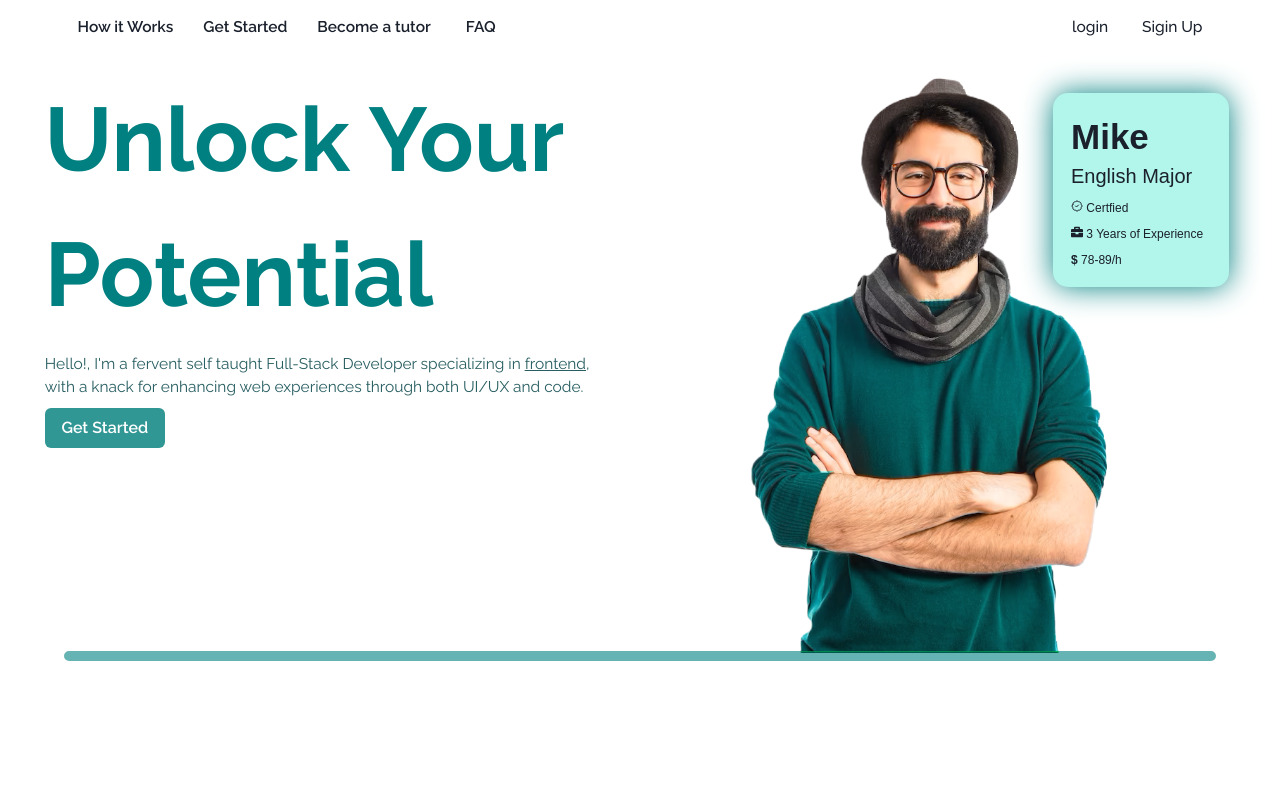
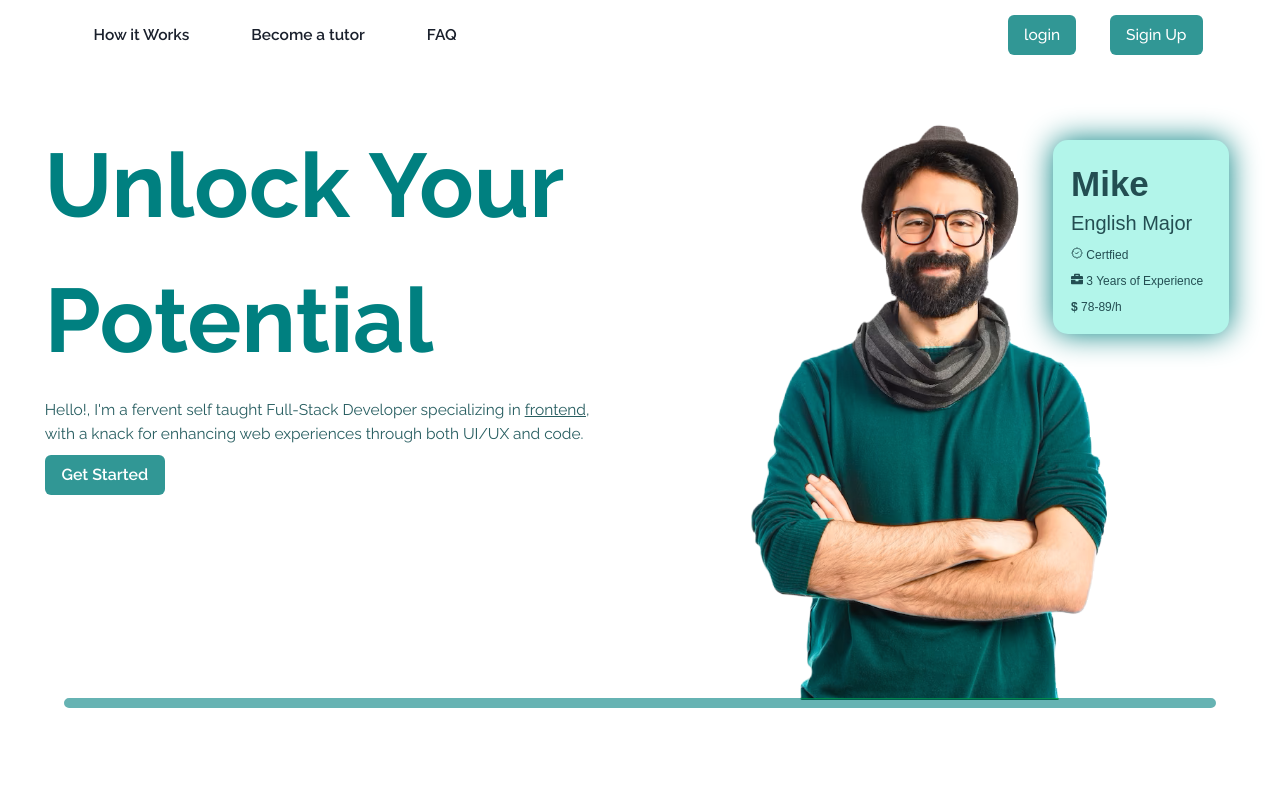
Before and after one commit to AdminForIinRange/Tutoring-Website, a React (Vite) app: page / in a window 1280 px wide. Shown: the top 800 px of the page. Built offline with nearby package versions, Linux system fonts and the light colour scheme.

Commit message:
70% done, i need to set up firebase hosting :) and need Auth

```diff
--- a/src/components/FAQ.jsx
+++ b/src/components/FAQ.jsx
@@ -46,11 +46,11 @@ export default function FAQ() {
 
 
 
-        <Accordion  justifyContent={"center"} w={"100%"} mt={"-80px"} defaultIndex={[0]} allowMultiple>
+        <Accordion p={"0px"}  justifyContent={"center"} w={"100%"} mt={"-80px"} defaultIndex={[0]} allowMultiple>
 
-  <AccordionItem border={"0px"}>
+  <AccordionItem border={"0px"} w={"100%"}>
 
-  <HStack justify={"center"}>
+  <HStack justify={"center"} >
 
       <AccordionButton>
 
@@ -59,24 +59,25 @@ export default function FAQ() {
         <AccordionIcon />
 
 
-<Text >
+
 View FAQ
-</Text>
+
 
       </AccordionButton>
       </HStack>
-    <AccordionPanel >
+    <AccordionPanel  >
 
     <HStack align={"start"}   w={{ base: "100%",
-          xsm: "90%",
-          ssm: "90%",
-          sm: "90%",
+          xsm: "100%",
+          ssm: "100%",
+          sm: "100%",
           lg: "90%",
           xl: "70%",
           xxl: "70%",
           xxxl: "70%",}} flexWrap={"wrap"} justify={"center"} gap={"20px"}>
           {questions.map((questionsBox) => (
             <Box
+
             transition="transform, 0.3s ease-in-out, boxShadow 1s ease-in-out"
             _hover={{
               transform: "scale(1.03)",
@@ -96,8 +97,9 @@ View FAQ
               xxxl: "500px",}}
               bgColor={"gray.200"}
               p={"1.5%"}
+
             >
-              <Text>{questionsBox}</Text>
+              <Text   >{questionsBox}</Text>
             </Box>
           ))}
         </HStack>
--- a/src/components/Footer.jsx
+++ b/src/components/Footer.jsx
@@ -1,7 +1,17 @@
+import { Box } from '@chakra-ui/react'
 import React from 'react'
 
 export default function Footer() {
   return (
-    <div>Footer</div>
+    <>
+
+    <Box  mt={"50px"} bgColor={"gray.200"} w={"100%"} h={"200px"}>
+
+
+
+
+    </Box>
+
+</>
   )
 }
--- a/src/components/Navbar.jsx
+++ b/src/components/Navbar.jsx
@@ -59,21 +59,30 @@ import {
   Spacer,
 } from "@chakra-ui/react";
 import { Link } from "react-router-dom";
+import useScreenSize from "../hook/useScreenSize";
 
 export default function Navbar() {
+  const { isSmallScreen, isMdScreen } = useScreenSize();
   return (
-    <Box p={"15px"} >
+    <Box
+      p={"15px"}
+      position={"fixed"}
+      w={"100%"}
+      bgColor={"white"}
+      zIndex={"2"}
+    >
       <VStack justify={"center"} align={"center"}>
         <Box w={"100%"}>
           <HStack justify={"center"} h={"100%"} align={"Start"}>
             <HStack w={"90%"} justify={"center"} gap={"3%"}>
-
-
               <>
-
-                <ButtonGroup colorScheme="none" variant="link" >
+                <ButtonGroup colorScheme="none" variant="none">
                   <HStack gap={"30px"}>
                     <Button
+                      transition="transform, 0.3s ease-in-out, boxShadow 1s ease-in-out"
+                      _hover={{
+                        transform: "scale(1.03)",
+                      }}
                       fontSize={{
                         base: "8.5px",
                         xsm: "8.5px",
@@ -90,22 +99,10 @@ export default function Navbar() {
                     </Button>
 
                     <Button
-                      fontSize={{
-                        base: "8.5px",
-                        xsm: "8.5px",
-                        ssm: "12.5px",
-                        sm: "12.5px",
-                        md: "12.5px",
-                        lg: "12.5px",
-                        xl: "15.5px",
-                        xxl: "17.5px",
-                        xxxl: "17.5px",
+                      transition="transform, 0.3s ease-in-out, boxShadow 1s ease-in-out"
+                      _hover={{
+                        transform: "scale(1.03)",
                       }}
-                    >
-                      {" "}
-                      <a href="#GetStarted">Get Started</a>
-                    </Button>
-                    <Button
                       fontSize={{
                         base: "8.5px",
                         xsm: "8.5px",
@@ -121,6 +118,10 @@ export default function Navbar() {
                       <a href="#BecomeAtutor">Become a tutor</a>
                     </Button>
                     <Button
+                      transition="transform, 0.3s ease-in-out, boxShadow 1s ease-in-out"
+                      _hover={{
+                        transform: "scale(1.03)",
+                      }}
                       fontSize={{
                         base: "8.5px",
                         xsm: "8.5px",
@@ -138,10 +139,16 @@ export default function Navbar() {
                   </HStack>
                 </ButtonGroup>
               </>
+
+
+{ isSmallScreen ? <>
+</>:
+
+<>
 <Spacer />
+              <Button colorScheme="teal" color={"white"}>
                 <Text
                   fontWeight={500}
-
                   fontSize={{
                     base: "8.5px",
                     xsm: "8.5px",
@@ -156,9 +163,11 @@ export default function Navbar() {
                 >
                   login
                 </Text>
+              </Button>
+
+              <Button colorScheme="teal" color={"white"}>
                 <Text
                   fontWeight={500}
-
                   fontSize={{
                     base: "8.5px",
                     xsm: "8.5px",
@@ -173,6 +182,9 @@ export default function Navbar() {
                 >
                   Sigin Up
                 </Text>
+              </Button>
+
+              </> }
             </HStack>
           </HStack>
         </Box>
--- a/src/components/TutorCard.jsx
+++ b/src/components/TutorCard.jsx
@@ -59,18 +59,135 @@ import {
 } from "@chakra-ui/react";
 import React from "react";
 
-
 import { MdOutlineAttachMoney } from "react-icons/md";
 import { FaBriefcase } from "react-icons/fa";
 import { LuBadgeCheck } from "react-icons/lu";
 import { CiBadgeDollar } from "react-icons/ci";
-export default function TutorCard({Name, Role, Cert, Experience, Hourly, Img, mainColor }) {
+import useScreenSize from "../hook/useScreenSize";
+
+
+export default function TutorCard({
+  Name,
+  Role,
+  Cert,
+  Experience,
+  Hourly,
+  Img,
+  mainColor,
+}) {
+
+  const { isSmallScreen, isMdScreen} = useScreenSize();
   return (
-    <VStack  transition="transform, 0.3s ease-in-out, boxShadow 1s ease-in-out"
+    <VStack
+
+      transition="transform, 0.3s ease-in-out, boxShadow 1s ease-in-out"
       _hover={{
         transform: "scale(1.03)",
       }}
+
     >
+     {isSmallScreen ? <>
+
+
+
+
+
+      <Box
+        fontFamily={"sans-serif"}
+        w={"170px"}
+        h={"280px"}
+        bgColor={"gray.200"}
+        borderRadius={"15px"}
+        p={"5%"}
+        fontWeight={"500"}
+        bgImage={Img}
+        backgroundSize={"contain"}
+        bgRepeat={"no-repeat"}
+        backgroundPosition={"bottom" }
+      >
+        <Box>
+          <Text fontWeight={"700"} fontSize={"20px"} >
+            {Name}{" "}
+            <Text mt={"100px"} fontWeight={"200"} fontSize={"12px"} as={"spam"}>
+              -{Role}
+            </Text>
+          </Text>
+          <Text fontSize={"13px"}>
+            {" "}
+            <Icon fontSize={"12px"} as={LuBadgeCheck} />{" "}
+            {Cert ? "Certfied" : ""}
+          </Text>
+
+          <Text fontSize={"13px"}>
+            {" "}
+            <Icon fontSize={"12px"} as={FaBriefcase} /> {Experience} Years of
+            Experience
+          </Text>
+          <Text fontSize={"13px"}>
+            {" "}
+            <Text  fontSize={"13px"} as={"span"} fontWeight={"700"}>
+              $
+            </Text>{" "}
+            {Hourly}
+          </Text>
+
+        </Box>
+      </Box>
+      <VStack w={"100%"} align={"end"}>
+        <Button
+          bgColor={"#2B323C"}
+          colorScheme={"blackAlpha"}
+          color={"white"}
+          w={"100%"}
+        >
+          <Text fontSize={"25px"}>More</Text>
+        </Button>
+      </VStack>
+
+
+
+
+
+
+
+
+
+
+
+
+
+
+
+
+
+
+
+
+
+
+
+
+
+
+
+
+
+
+
+
+
+
+
+
+
+
+
+
+
+
+      </> :
+     <>
+
      <Box
         fontFamily={"sans-serif"}
         w={"325px"}
@@ -79,11 +196,8 @@ export default function TutorCard({Name, Role, Cert, Experience, Hourly, Img, ma
         borderRadius={"15px"}
         p={"4%"}
         fontWeight={"500"}
-
-
       >
-      <Box >
-
+        <Box>
           <Text fontWeight={"700"} fontSize={"25px"}>
             {Name}{" "}
             <Text fontWeight={"200"} fontSize={"15px"} as={"spam"}>
@@ -92,7 +206,8 @@ export default function TutorCard({Name, Role, Cert, Experience, Hourly, Img, ma
           </Text>
           <Text>
             {" "}
-        <Icon fontSize={"15px"} as={LuBadgeCheck} /> {Cert ? "Certfied" : ""}
+            <Icon fontSize={"15px"} as={LuBadgeCheck} />{" "}
+            {Cert ? "Certfied" : ""}
           </Text>
 
           <Text>
@@ -107,17 +222,23 @@ export default function TutorCard({Name, Role, Cert, Experience, Hourly, Img, ma
             </Text>{" "}
             {Hourly}
           </Text>
-      <VStack w={"100%"} h={"100%"} justify={"center"}  >
-        <Image  w={"300px"} h={"328px"} src={Img} />
-
+          <VStack w={"100%"} h={"100%"} justify={"center"}>
+            <Image w={"300px"} h={"328px"} src={Img} />
           </VStack>
         </Box>
       </Box>
       <VStack w={"100%"} align={"end"}>
-      <Button bgColor={"#2B323C"} colorScheme={"blackAlpha"} color={"white"} w={"100%"} >
+        <Button
+          bgColor={"#2B323C"}
+          colorScheme={"blackAlpha"}
+          color={"white"}
+          w={"100%"}
+        >
           <Text fontSize={"25px"}>More</Text>
         </Button>
       </VStack>
+
+      </>}
     </VStack>
-  )
+  );
 }
--- a/src/layouts/RootLayout.jsx
+++ b/src/layouts/RootLayout.jsx
@@ -2,6 +2,7 @@ import { Outlet } from "react-router-dom";
 
 import Navbar from "../components/Navbar.jsx";
 import Auth from "../pages/Auth/Auth.jsx";
+import { Box } from "@chakra-ui/react";
 
 
 export default function RootLayout() {
@@ -9,7 +10,6 @@ export default function RootLayout() {
     <div className="Layout">
       <Navbar />
 
-
       <Outlet />
     </div>
   );
--- a/src/pages/AboutUs/Components/EndorsementBanner.jsx
+++ b/src/pages/AboutUs/Components/EndorsementBanner.jsx
@@ -67,16 +67,8 @@ import {
 
 export default function EndorsementBanner() {
   return (
-    <> <VStack bgColor={"RGBA(0, 0, 0, 0.08)"}  p={"1% 2% 2% 2%"} mt={"10px"} w={"100%"} h={"100%"} justify={"center"} align={"center"} >
- <Text  mb={"10px"}  fontWeight={"300"}   fontSize={{ base: "30px",
-          xsm: "30px",
-          ssm: "40px",
-          sm: "40px",
-          md: "50px",
-          lg: "50px",
-          xl: "50px",
-          xxl: "60px",
-          xxxl: "60px",}}>Endorsements</Text>
+    <> <VStack bgColor={"RGBA(0, 0, 0, 0.08)"}  p={"3% 2% 3% 2%"} mt={"10px"} w={"100%"} h={"100%"} justify={"center"} align={"center"} >
+
 
 
 
--- a/src/pages/FindTutor/FindTutor.jsx
+++ b/src/pages/FindTutor/FindTutor.jsx
@@ -48,10 +48,10 @@ export default function FindTutor() {
       >
         <HStack
           flexWrap={"wrap"}
-          w={{ base: "90%",
-          xsm: "90%",
-          ssm: "90%",
-          sm: "90%",
+          w={{ base: "95%",
+          xsm: "95%",
+          ssm: "95%",
+          sm: "95%",
           md: "90%",
           lg: "90%",
           xl: "90%",
@@ -60,7 +60,15 @@ export default function FindTutor() {
           h={"100%"}
           align={"center"}
           justify={"center"}
-          gap={"30px"}
+          gap={{ base: "10px",
+          xsm: "10px",
+          ssm: "10px",
+          sm: "20px",
+          md: "20px",
+          lg: "20px",
+          xl: "30px",
+          xxl: "30px",
+          xxxl: "30px",}}
         >
           <TutorCard
             mainColor={"teal"}
@@ -72,7 +80,7 @@ export default function FindTutor() {
           />
           <TutorCard
             mainColor={"#2B323C"}
-            Name={"IDK"}
+            Name={"Mia"}
             Cert={true}
             Img={Accounting}
             Hourly={"42-61/h"}
@@ -81,7 +89,7 @@ export default function FindTutor() {
 
           <TutorCard
             mainColor={"#757174"}
-            Name={"Primeagen"}
+            Name={"Mike"}
             Cert={true}
             Img={MatchsTutor}
             Hourly={"56-60/h"}
@@ -89,16 +97,16 @@ export default function FindTutor() {
           />
           <TutorCard
             mainColor={"#2B323C"}
-            Name={"IDK"}
+            Name={"Axel"}
             Cert={true}
             Img={ItTeacher}
             Hourly={"42-61/h"}
-            Role={"Software Developer "}
+            Role={"Web Developer "}
           />
 
           <TutorCard
             mainColor={"#757174"}
-            Name={"Primeagen"}
+            Name={"Mia"}
             Cert={true}
             Img={Teacher}
             Hourly={"56-60/h"}
--- a/src/pages/GlobalPage.jsx
+++ b/src/pages/GlobalPage.jsx
@@ -6,10 +6,11 @@ import FindTutor from './FindTutor/FindTutor.jsx'
 import Review from '../components/Review.jsx'
 import FAQ from '../components/FAQ.jsx'
 import Footer from '../components/Footer.jsx'
+import { Box } from '@chakra-ui/react'
 
 export default function GlobalPage() {
   return (
-    <>
+    <Box>
 
     <Home />
 
@@ -19,6 +20,6 @@ export default function GlobalPage() {
     <FAQ />
     <Footer />
 
-    </>
+    </Box>
   )
 }
--- a/src/pages/home/Home.jsx
+++ b/src/pages/home/Home.jsx
@@ -69,7 +69,7 @@ export default function Home() {
 
   return (
     <>
-      <VStack>
+      <VStack   >
         <HStack
           align={"start"}
           flexWrap={{
@@ -96,6 +96,7 @@ export default function Home() {
               xxl: "50%",
               xxxl: "50%",
             }}
+            mt={"100px"}
           >
             <VStack p={"3%"} align={"left"} justify={"left"} gap={"10px"}>
               <Text
@@ -147,7 +148,7 @@ export default function Home() {
           {isSmallScreen ? (
             <></>
           ) : (
-            <HStack w={"50%"} justify={"right"} p={"0% 2% 0% 0%"} align={"end"}>
+            <HStack     mt={"100px"} w={"50%"} justify={"right"} p={"0% 2% 0% 0%"} align={"end"}>
               <HStack w={"100%"} align={"end"}>
                 <Box
                   backgroundImage={EnglishMajor}
@@ -177,7 +178,7 @@ export default function Home() {
                       w={"30%"}
                       h={"10%"}
                       borderRadius={"15px"}
-
+                      color={"teal.800"}
                     >
 
                     <VStack w={"100%"} align={"left"} fontFamily={"sans-serif"}>
```
Lines whose indentation alone changed are shown as unchanged.
